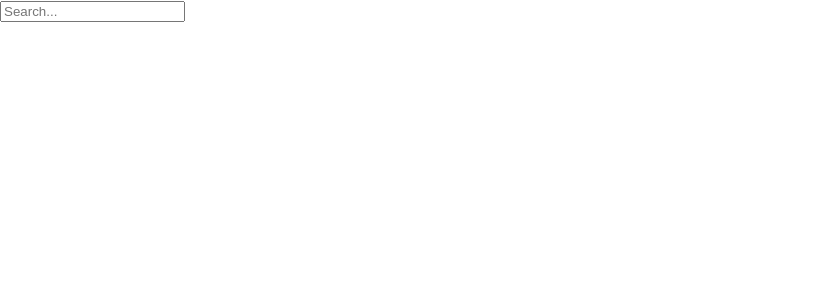
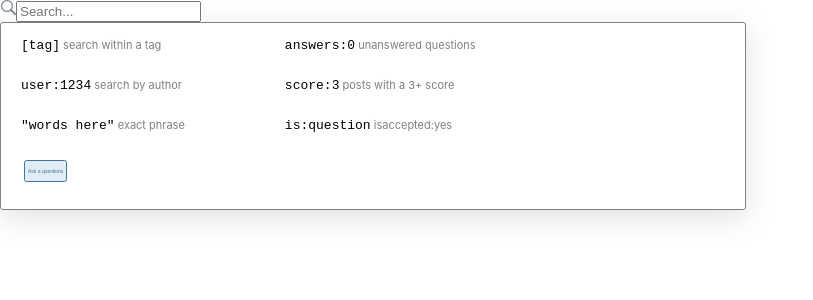
Before and after one commit to codestates-seb/seb41_pre_019, a React (Create React App) app in the folder client/: page / in a window 1280 px wide. Shown: the top 300 px of the page, without its empty margins (0-813 px from the left). Built offline with nearby package versions, Linux system fonts and the light colour scheme.

Commit message:
모달서치창 수정

```diff
--- a/client/package.json
+++ b/client/package.json
@@ -8,6 +8,7 @@
     "@testing-library/user-event": "^13.5.0",
     "react": "^18.2.0",
     "react-dom": "^18.2.0",
+    "react-icons": "^4.7.1",
     "react-redux": "^8.0.5",
     "react-scripts": "5.0.1",
     "redux": "^4.2.0",
--- a/client/src/App.js
+++ b/client/src/App.js
@@ -1,8 +1,14 @@
 import "./App.css";
 import Search from "./components/Layout/Search";
+import SearchModal from "./components/SearchModal";
 
 function App() {
-  return <Search />;
+  return (
+    <>
+      <Search />
+      <SearchModal />
+    </>
+  );
 }
 
 export default App;
--- a/client/src/components/Layout/Search/index.js
+++ b/client/src/components/Layout/Search/index.js
@@ -1,17 +1,54 @@
-import { useState } from "react";
+import { useEffect, useRef, useState } from "react";
+import { GoSearch } from "react-icons/go";
 import styled from "styled-components";
+import SearchModal from "../../SearchModal";
 import { useDispatch } from "react-redux";
 import { searchTagAction } from "../../../redux";
+
+const Container = styled.div``;
+
+const SearchContainer = styled.div``;
 
 const Input = styled.input``;
 
 function Search() {
   const [searchValue, setSearchValue] = useState("");
-  const dispatch = useDispatch();
+  //const dispatch = useDispatch();
+  const [isOpen, setIsOpen] = useState(false);
+  const handleOnClick = () => {
+    setIsOpen(!isOpen);
+    //input창을 클릭할때 마다 isOpen이
+    //false => true or  true => false 로 바뀜
+  };
+
+  const modalRef = useRef();
+  //html요소 돔(input)을 직접 제어하기 위해 쓰는 hook
+
+  const clickModalOutside = (event) => {
+    // console.log(event.target);
+    if (
+      isOpen &&
+      (!modalRef.current || !modalRef.current.contains(event.target))
+      //!modalRef.current : input 요소가 아닐때
+      //Node.contains():주어진 인자가 node 의 자손인지, 아닌지에 대한 Boolean 값을 리턴
+    ) {
+      setIsOpen(false);
+    }
+  };
+
+  useEffect(() => {
+    window.addEventListener("mousedown", clickModalOutside);
+    //mousedown: 마우스 버튼을 눌렀을 때 발생
+
+    return () => {
+      window.removeEventListener("mousedown", clickModalOutside);
+    };
+  });
 
   const onChangeValue = (e) => {
     setSearchValue(e.target.value);
     // console.log(e.target.value);
+    //imput안에 입력한 내용
   };
   const handleEnter = (e) => {
     console.log(e);
@@ -20,16 +57,40 @@ function Search() {
       searchValue.includes("[") &&
       searchValue.includes("]")
     ) {
+      //디스패치 써야함
+
+      setIsOpen(false);
+      //여기서 tag검색 페이지로 가야함
+    } else if (
+      e.key === "Enter" &&
+      !searchValue.includes("[") &&
+      searchValue.length > 0
+    ) {
+      //디스패치 써야함
+
+      //여기서 검색창으로 가야함
+      setIsOpen(false);
+    } else if (searchValue.length === 0) {
+      return;
     }
   };
 
   return (
+    <Container>
+      <SearchContainer>
+        <GoSearch color="#838C95" />
         <Input
           type="search"
           placeholder="Search..."
           onChange={onChangeValue}
           onKeyPress={handleEnter}
+          onClick={handleOnClick}
+          ref={modalRef}
         />
+      </SearchContainer>
+      {isOpen ? <SearchModal /> : null}
+      {/* isOpen(검색창 클릭할때 true가 되고 모달창이 열림) */}
+    </Container>
   );
 }
 
--- a/client/src/components/SearchModal/index.js
+++ b/client/src/components/SearchModal/index.js
@@ -1,7 +1,90 @@
 import styled from "styled-components";
 
-const Container = styled.input``;
+const Container = styled.div`
+  display: flex;
+  flex-direction: row;
+  width: 55%;
+  background-color: white;
+  top: 50px;
+  box-shadow: rgba(100, 100, 111, 0.2) 0px 7px 29px 0px;
+  border-radius: 3px;
+  border: 0.1px solid grey;
+  padding: 10px 20px;
+  > div {
+    display: flex;
+    flex-direction: column;
+    justify-content: flex-start;
+    margin-right: 100px;
+    margin-bottom: 10px;
+
+    > div > span {
+      font-size: 11px;
+    }
+    > div > span.searchtext {
+      font-family: ui-monospace, "Cascadia Mono", "Segoe UI Mono",
+        "Liberation Mono", Menlo, Monaco, Consolas, monospace;
+      color: black;
+      font-size: 13px;
+      font-weight: 1px;
+    }
+    > div > span.subtext {
+      color: grey;
+    }
+    > div > div.buttonbox {
+    }
+    > div > button {
+      color: #3e77a0;
+      background-color: #e1ecf4;
+      border-radius: 2.5px;
+      font-size: 5px;
+      border: 0.2px solid #3e77a0;
+      margin: 7px 3px;
+      padding: 7px 3px;
+    }
+  }
+`;
 
 const SearchModal = () => {
-  return null;
+  return (
+    <Container>
+      <div>
+        <div>
+          <span className="searchtext">[tag]</span>
+          <span className="subtext"> search within a tag</span>
+        </div>
+        <br></br>
+        <div>
+          <span className="searchtext">user:1234</span>
+          <span className="subtext"> search by author</span>
+        </div>
+        <br></br>
+        <div>
+          <span className="searchtext">"words here"</span>
+          <span className="subtext"> exact phrase</span>
+        </div>
+        <br></br>
+        <div className="buttonbox">
+          <button>Ask a questions</button>
+        </div>
+      </div>
+      <div>
+        <div>
+          <span className="searchtext">answers:0</span>
+          <span className="subtext"> unanswered questions</span>
+        </div>
+        <br></br>
+        <div>
+          <span className="searchtext"> score:3</span>
+          <span className="subtext"> posts with a 3+ score</span>
+        </div>
+        <br></br>
+        <div>
+          <span className="searchtext"> is:question</span>
+          <span className="subtext"> isaccepted:yes </span>
+        </div>
+      </div>
+    </Container>
+  );
 };
+
+export default SearchModal;
```
Also changed, not shown: 1 other file (tests, documents, lock files or other folders). Lines whose indentation alone changed are shown as unchanged.
